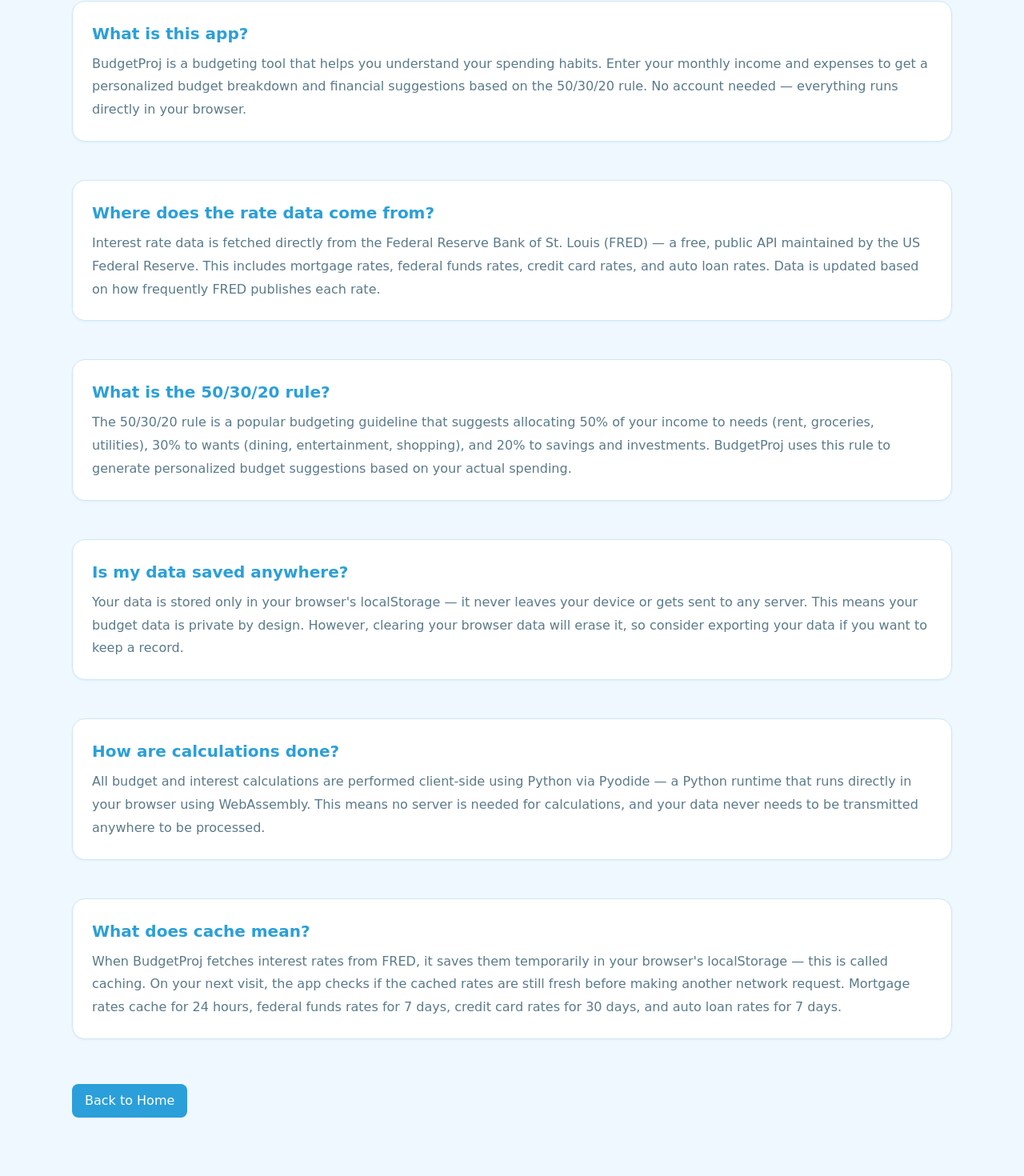
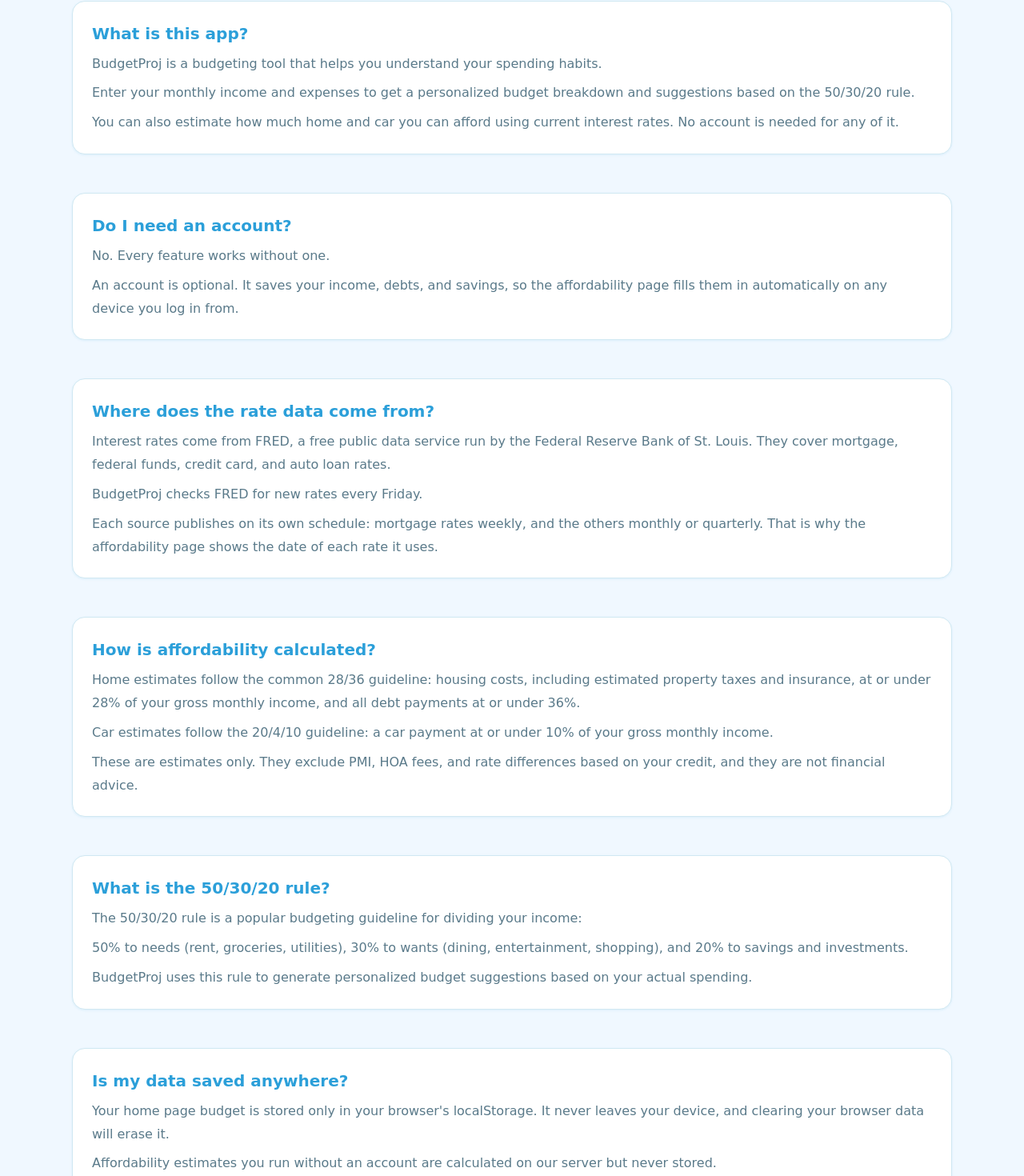
Before and after one commit to marvinh0913/budgetProj, a React (Vite) app in the folder frontend/: page /faq in a window 1280 px wide. Shown: the part 187-1657 px from the top of the page at 80% size. Built offline with nearby package versions, Linux system fonts and the light colour scheme; no server answers.

Commit message:
docs: update FAQ for accounts and affordability

```diff
--- a/frontend/src/pages/FAQ.jsx
+++ b/frontend/src/pages/FAQ.jsx
@@ -5,33 +5,65 @@
 const FAQ_ITEMS = [
   {
     question: 'What is this app?',
-    answer:
-      'BudgetProj is a budgeting tool that helps you understand your spending habits. Enter your monthly income and expenses to get a personalized budget breakdown and financial suggestions based on the 50/30/20 rule. No account needed — everything runs directly in your browser.',
+    answer: [
+      'BudgetProj is a budgeting tool that helps you understand your spending habits.',
+      'Enter your monthly income and expenses to get a personalized budget breakdown and suggestions based on the 50/30/20 rule.',
+      'You can also estimate how much home and car you can afford using current interest rates. No account is needed for any of it.',
+    ],
+  },
+  {
+    question: 'Do I need an account?',
+    answer: [
+      'No. Every feature works without one.',
+      'An account is optional. It saves your income, debts, and savings, so the affordability page fills them in automatically on any device you log in from.',
+    ],
   },
   {
     question: 'Where does the rate data come from?',
-    answer:
-      'Interest rate data is fetched directly from the Federal Reserve Bank of St. Louis (FRED) — a free, public API maintained by the US Federal Reserve. This includes mortgage rates, federal funds rates, credit card rates, and auto loan rates. Data is updated based on how frequently FRED publishes each rate.',
+    answer: [
+      'Interest rates come from FRED, a free public data service run by the Federal Reserve Bank of St. Louis. They cover mortgage, federal funds, credit card, and auto loan rates.',
+      'BudgetProj checks FRED for new rates every Friday.',
+      'Each source publishes on its own schedule: mortgage rates weekly, and the others monthly or quarterly. That is why the affordability page shows the date of each rate it uses.',
+    ],
+  },
+  {
+    question: 'How is affordability calculated?',
+    answer: [
+      'Home estimates follow the common 28/36 guideline: housing costs, including estimated property taxes and insurance, at or under 28% of your gross monthly income, and all debt payments at or under 36%.',
+      'Car estimates follow the 20/4/10 guideline: a car payment at or under 10% of your gross monthly income.',
+      'These are estimates only. They exclude PMI, HOA fees, and rate differences based on your credit, and they are not financial advice.',
+    ],
   },
   {
     question: 'What is the 50/30/20 rule?',
-    answer:
-      'The 50/30/20 rule is a popular budgeting guideline that suggests allocating 50% of your income to needs (rent, groceries, utilities), 30% to wants (dining, entertainment, shopping), and 20% to savings and investments. BudgetProj uses this rule to generate personalized budget suggestions based on your actual spending.',
+    answer: [
+      'The 50/30/20 rule is a popular budgeting guideline for dividing your income:',
+      '50% to needs (rent, groceries, utilities), 30% to wants (dining, entertainment, shopping), and 20% to savings and investments.',
+      'BudgetProj uses this rule to generate personalized budget suggestions based on your actual spending.',
+    ],
   },
   {
     question: 'Is my data saved anywhere?',
-    answer:
-      "Your data is stored only in your browser's localStorage — it never leaves your device or gets sent to any server. This means your budget data is private by design. However, clearing your browser data will erase it, so consider exporting your data if you want to keep a record.",
+    answer: [
+      "Your home page budget is stored only in your browser's localStorage. It never leaves your device, and clearing your browser data will erase it.",
+      'Affordability estimates you run without an account are calculated on our server but never stored.',
+      'If you create an account, we store your email, your password in hashed form (never the password itself), and the income, debts, and savings you choose to save.',
+    ],
   },
   {
     question: 'How are calculations done?',
-    answer:
-      'All budget and interest calculations are performed client-side using Python via Pyodide — a Python runtime that runs directly in your browser using WebAssembly. This means no server is needed for calculations, and your data never needs to be transmitted anywhere to be processed.',
+    answer: [
+      'Your budget breakdown runs in Python directly in your browser, using Pyodide, a Python runtime built on WebAssembly. Your budget never needs to be sent anywhere.',
+      'Affordability estimates run on the BudgetProj server, which has the latest interest rates.',
+    ],
   },
   {
-    question: 'What does cache mean?',
-    answer:
-      "When BudgetProj fetches interest rates from FRED, it saves them temporarily in your browser's localStorage — this is called caching. On your next visit, the app checks if the cached rates are still fresh before making another network request. Mortgage rates cache for 24 hours, federal funds rates for 7 days, credit card rates for 30 days, and auto loan rates for 7 days.",
+    question: 'What happens if the server is unavailable?',
+    answer: [
+      'The budget tools on the home page keep working, since they run in your browser.',
+      'The app also remembers the last interest rates it received, so the home page still shows rates.',
+      "Affordability estimates and accounts need the server and will work again once it's back.",
+    ],
   },
 ];
 
@@ -45,7 +77,11 @@
           {FAQ_ITEMS.map((item) => (
             <div key={item.question} className="faq-item card">
               <h2 className="faq-question">{item.question}</h2>
-              <p className="faq-answer">{item.answer}</p>
+              {item.answer.map((paragraph) => (
+              <p key={paragraph} className="faq-answer">
+                {paragraph}
+              </p>
+            ))}
             </div>
           ))}
         </div>
--- a/frontend/src/styles/faq.css
+++ b/frontend/src/styles/faq.css
@@ -36,3 +36,7 @@
     display: inline-flex;
     margin-bottom: var(--spacing-xl);
   }
+
+  .faq-answer + .faq-answer {
+    margin-top: var(--spacing-sm);
+  }
```
Also changed, not shown: 1 other file (tests, documents, lock files or other folders).
